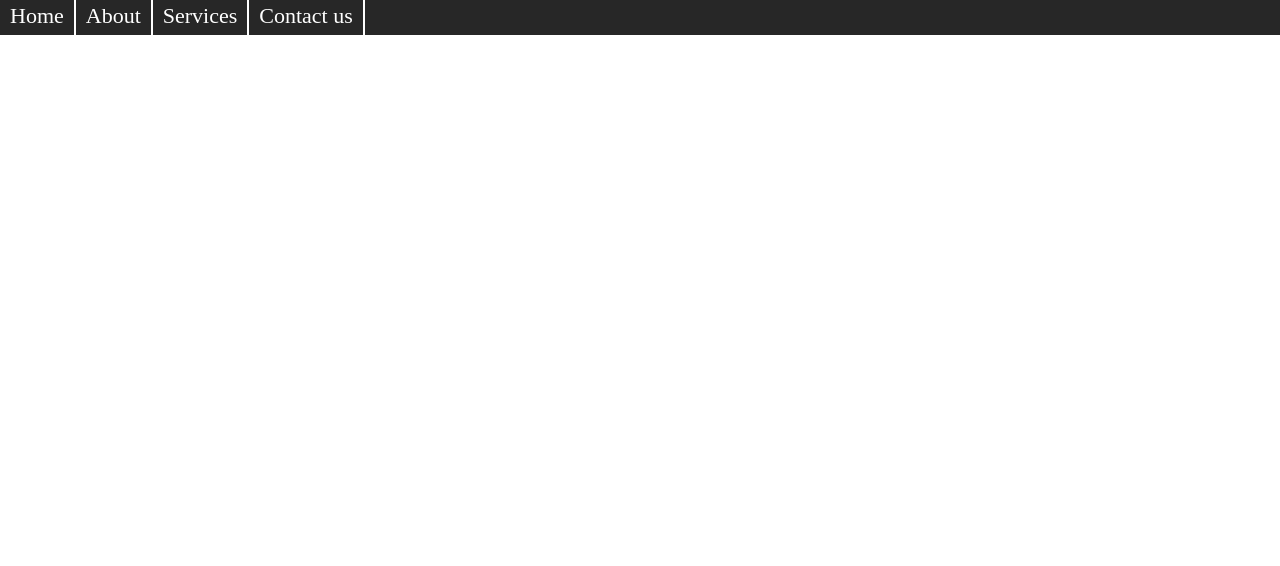
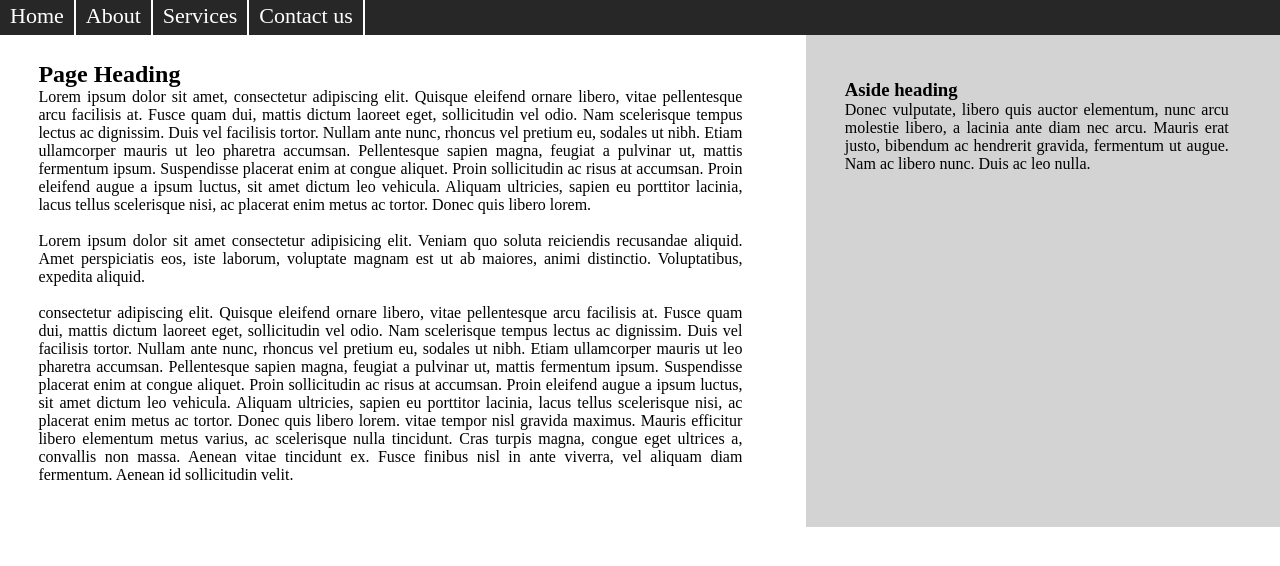
Before and after one commit to sawanyadav1925/template2, a plain HTML site: page src/index.html in a window 1280 px wide. Shown: the part 40-606 px from the top of the page. Drawn offline with Linux system fonts and the light colour scheme.

Commit message:
middle portion committed here

```diff
--- a/src/index.html
+++ b/src/index.html
@@ -29,4 +29,56 @@
                         <li>Contact us</li>
                     </a>
                 </ul>
-            </n
+            </nav>
+        </div>
+
+        <div id="main">
+            <div id="content">
+                <h2>Page Heading</h2>
+
+                <p>
+                    Lorem ipsum dolor sit amet, consectetur adipiscing elit. Quisque eleifend ornare libero, vitae
+                    pellentesque arcu facilisis at. Fusce quam dui, mattis dictum laoreet eget, sollicitudin vel odio.
+                    Nam scelerisque tempus lectus ac dignissim. Duis vel facilisis tortor. Nullam ante nunc, rhoncus vel
+                    pretium eu, sodales ut nibh. Etiam ullamcorper mauris ut leo pharetra accumsan. Pellentesque sapien
+                    magna, feugiat a pulvinar ut, mattis fermentum ipsum. Suspendisse placerat enim at congue aliquet.
+                    Proin sollicitudin ac risus at accumsan. Proin eleifend augue a ipsum luctus, sit amet dictum leo
+                    vehicula. Aliquam ultricies, sapien eu porttitor lacinia, lacus tellus scelerisque nisi, ac placerat
+                    enim metus ac tortor. Donec quis libero lorem.
+                </p>
+                <br>
+                <p>
+                    Lorem ipsum dolor sit amet consectetur adipisicing elit. Veniam quo soluta reiciendis recusandae
+                    aliquid. Amet perspiciatis eos, iste laborum, voluptate magnam est ut ab maiores, animi distinctio.
+                    Voluptatibus, expedita aliquid.
+                </p>
+                <br>
+                <p>
+                    consectetur adipiscing elit. Quisque eleifend ornare libero, vitae
+                    pellentesque arcu facilisis at. Fusce quam dui, mattis dictum laoreet eget, sollicitudin vel odio.
+                    Nam scelerisque tempus lectus ac dignissim. Duis vel facilisis tortor. Nullam ante nunc, rhoncus vel
+                    pretium eu, sodales ut nibh. Etiam ullamcorper mauris ut leo pharetra accumsan. Pellentesque sapien
+                    magna, feugiat a pulvinar ut, mattis fermentum ipsum. Suspendisse placerat enim at congue aliquet.
+                    Proin sollicitudin ac risus at accumsan. Proin eleifend augue a ipsum luctus, sit amet dictum leo
+                    vehicula. Aliquam ultricies, sapien eu porttitor lacinia, lacus tellus scelerisque nisi, ac placerat
+                    enim metus ac tortor. Donec quis libero lorem.
+                    vitae tempor nisl gravida maximus. Mauris efficitur libero elementum metus varius, ac
+                    scelerisque nulla tincidunt. Cras turpis magna, congue eget ultrices a, convallis non massa. Aenean
+                    vitae tincidunt ex. Fusce finibus nisl in ante viverra, vel aliquam diam fermentum. Aenean id
+                    sollicitudin velit.
+                </p>
+                <br>
+            </div>
+            <br>
+
+
+            <div id="sidebar">
+                <h3> Aside heading</h3>
+                <p>
+                    Donec vulputate, libero quis auctor elementum, nunc arcu molestie libero, a lacinia ante diam nec
+                    arcu. Mauris erat justo, bibendum ac hendrerit gravida, fermentum ut augue. Nam ac libero nunc. Duis
+                    ac leo nulla.
+                </p>
+            </div>
+
+        </div>
--- a/src/style.css
+++ b/src/style.css
@@ -29,3 +29,20 @@
   nav ul li:hover {
     background-color: green;
   }
+  #main {
+    background-color: lightgray;
+    width: 100%;
+    text-align: justify;
+    overflow: hidden;
+  }
+  #content {
+    width: 55%;
+    float: left;
+    background-color: white;
+    padding: 2% 5% 2% 3%;
+  }
+  #sidebar {
+    width: 30%;
+    float: right;
+    padding: 2% 4% 2% 1%;
+  }
```
